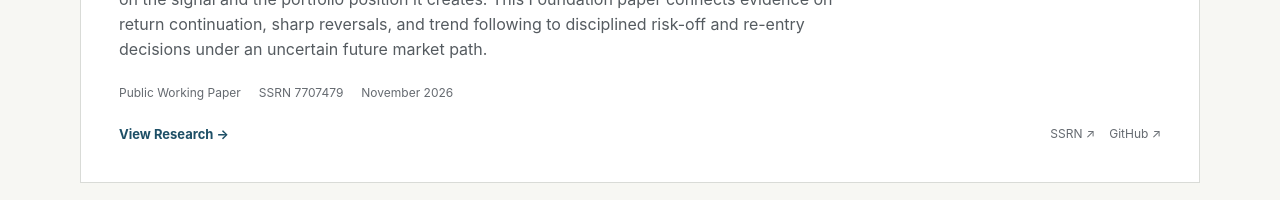
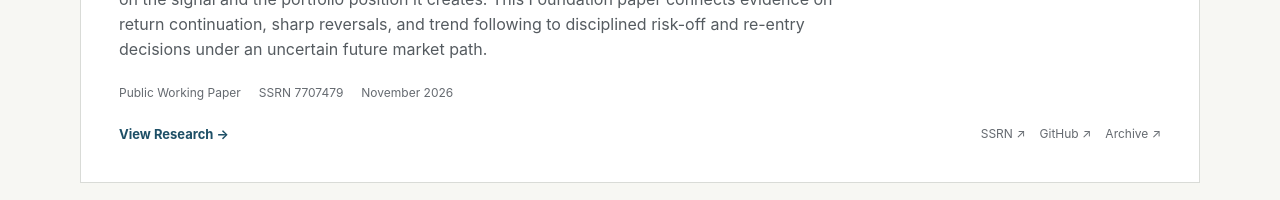
Before and after one commit to slackquant80/slackquant-research, a Next.js app: page /research in a window 1280 px wide. Shown: the part 1040-1240 px from the top of the page. Built offline with nearby package versions, Linux system fonts and the light colour scheme; no server answers.

Commit message:
Link already-verified Momentum software archive using standard research resource field

```diff
--- a/src/data/research.ts
+++ b/src/data/research.ts
@@ -417,7 +417,8 @@ export const researchItems: ResearchItem[] = [
     ],
     links: {
       ssrn: "https://papers.ssrn.com/sol3/papers.cfm?abstract_id=7707479",
-      github: "https://github.com/slackquant80/momentum-market-regularity-replication"
+      github: "https://github.com/slackquant80/momentum-market-regularity-replication",
+      archivalRelease: "https://doi.org/10.5281/zenodo.24047812"
     }
   },
   {
```
